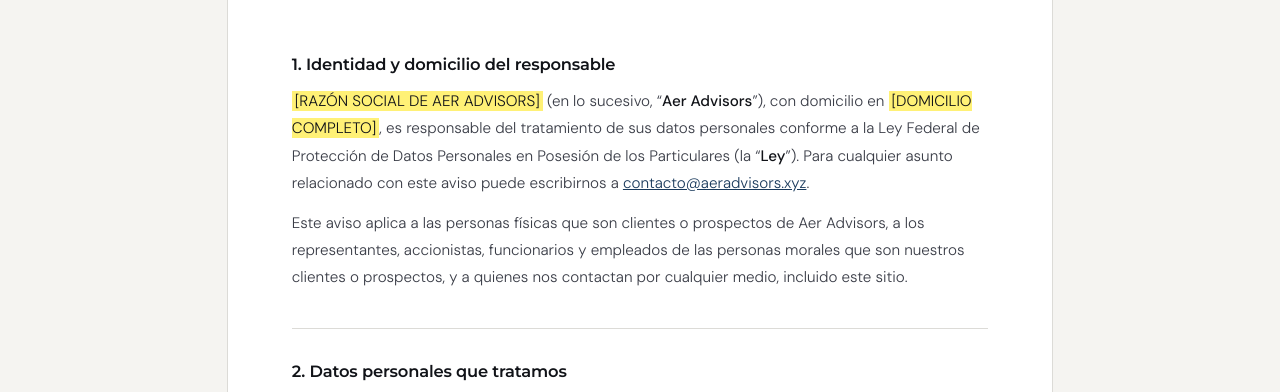
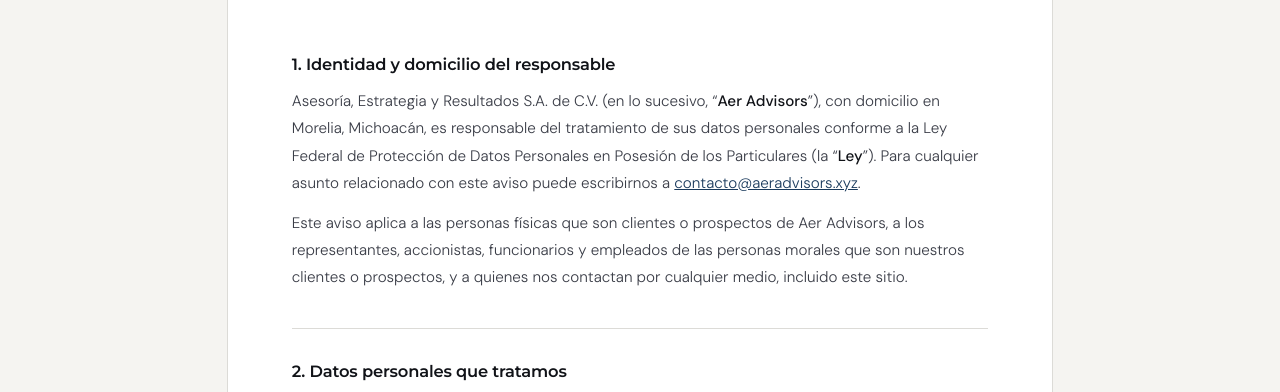
Before and after one commit to gerardoferreira-aer/aer-advisors, a plain HTML site: page privacidad/index.html in a window 1280 px wide. Shown: the part 405-797 px from the top of the page. Drawn offline with Linux system fonts and the light colour scheme.

Commit message:
Update index.html

```diff
--- a/privacidad/index.html
+++ b/privacidad/index.html
@@ -58,7 +58,7 @@
 </header>
 <main>
   <div class="doc">
-<section><h2>1. Identidad y domicilio del responsable</h2><p><mark class="fill">[RAZÓN SOCIAL DE AER ADVISORS]</mark> (en lo sucesivo, “<strong>Aer Advisors</strong>”), con domicilio en <mark class="fill">[DOMICILIO COMPLETO]</mark>, es responsable del tratamiento de sus datos personales conforme a la Ley Federal de Protección de Datos Personales en Posesión de los Particulares (la “<strong>Ley</strong>”). Para cualquier asunto relacionado con este aviso puede escribirnos a <a href="mailto:contacto@aeradvisors.xyz">contacto@aeradvisors.xyz</a>.</p><p>Este aviso aplica a las personas físicas que son clientes o prospectos de Aer Advisors, a los representantes, accionistas, funcionarios y empleados de las personas morales que son nuestros clientes o prospectos, y a quienes nos contactan por cualquier medio, incluido este sitio.</p></section>
+<section><h2>1. Identidad y domicilio del responsable</h2><p>Asesoría, Estrategia y Resultados S.A. de C.V. (en lo sucesivo, “<strong>Aer Advisors</strong>”), con domicilio en Morelia, Michoacán, es responsable del tratamiento de sus datos personales conforme a la Ley Federal de Protección de Datos Personales en Posesión de los Particulares (la “<strong>Ley</strong>”). Para cualquier asunto relacionado con este aviso puede escribirnos a <a href="mailto:contacto@aeradvisors.xyz">contacto@aeradvisors.xyz</a>.</p><p>Este aviso aplica a las personas físicas que son clientes o prospectos de Aer Advisors, a los representantes, accionistas, funcionarios y empleados de las personas morales que son nuestros clientes o prospectos, y a quienes nos contactan por cualquier medio, incluido este sitio.</p></section>
 <section><h2>2. Datos personales que tratamos</h2><p>Para las finalidades de este aviso podemos tratar las siguientes categorías de datos personales:</p><ul><li><strong>Identificación:</strong> nombre, firma, nacionalidad, fecha de nacimiento e identificación oficial.</li><li><strong>Contacto:</strong> domicilio, teléfono y correo electrónico.</li><li><strong>Laborales y corporativos:</strong> empresa, cargo, facultades de representación y participación accionaria.</li><li><strong>Fiscales:</strong> Registro Federal de Contribuyentes, Clave Única de Registro de Población y domicilio fiscal.</li><li><strong>Financieros y patrimoniales:</strong> estados financieros, ingresos, deudas y créditos, cuentas bancarias, inversiones, bienes y demás información sobre su situación financiera o la de su empresa.</li><li><strong>Navegación:</strong> dirección IP, tipo de navegador, preferencia de idioma y páginas consultadas en este sitio.</li></ul><p>Aer Advisors no solicita datos personales sensibles. Si usted nos proporciona datos de terceros (por ejemplo, de socios, accionistas o empleados), declara contar con su consentimiento o con la base legal para compartirlos.</p></section>
 <section><h2>3. Finalidades del tratamiento</h2><p><strong>Finalidades necesarias</strong> para la relación con usted:</p><ul><li>Evaluar sus necesidades y preparar propuestas de servicios.</li><li>Celebrar, ejecutar y dar seguimiento a los contratos de consultoría financiera.</li><li>Realizar análisis financieros, modelos, valuaciones y demás entregables de los servicios.</li><li>Presentar su información, o la de su empresa, ante bancos, inversionistas, acreedores u otros terceros, solo con su autorización previa y para los fines del servicio contratado.</li><li>Facturar, cobrar y cumplir obligaciones fiscales y legales.</li><li>Atender sus solicitudes, dudas y el ejercicio de sus derechos.</li><li>Mantener la seguridad de nuestros sistemas y de su información.</li></ul><p><strong>Finalidades secundarias</strong>, que no son necesarias para la relación, pero nos permiten brindarle una mejor atención:</p><ul><li>Enviarle información sobre nuestros servicios, publicaciones, eventos e invitaciones.</li><li>Realizar encuestas de calidad y análisis estadísticos.</li></ul><p>Si no desea que sus datos se traten para las finalidades secundarias, puede indicarlo en cualquier momento escribiendo a <a href="mailto:contacto@aeradvisors.xyz">contacto@aeradvisors.xyz</a>. Su negativa no afectará los servicios que nos solicite.</p></section>
 <section><h2>4. Consentimiento para datos financieros y patrimoniales</h2><p>La Ley requiere su consentimiento expreso para el tratamiento de datos financieros y patrimoniales. Lo obtendremos mediante su firma en el contrato de servicios o en este aviso, o por medios electrónicos que permitan acreditarlo.</p></section>
```
